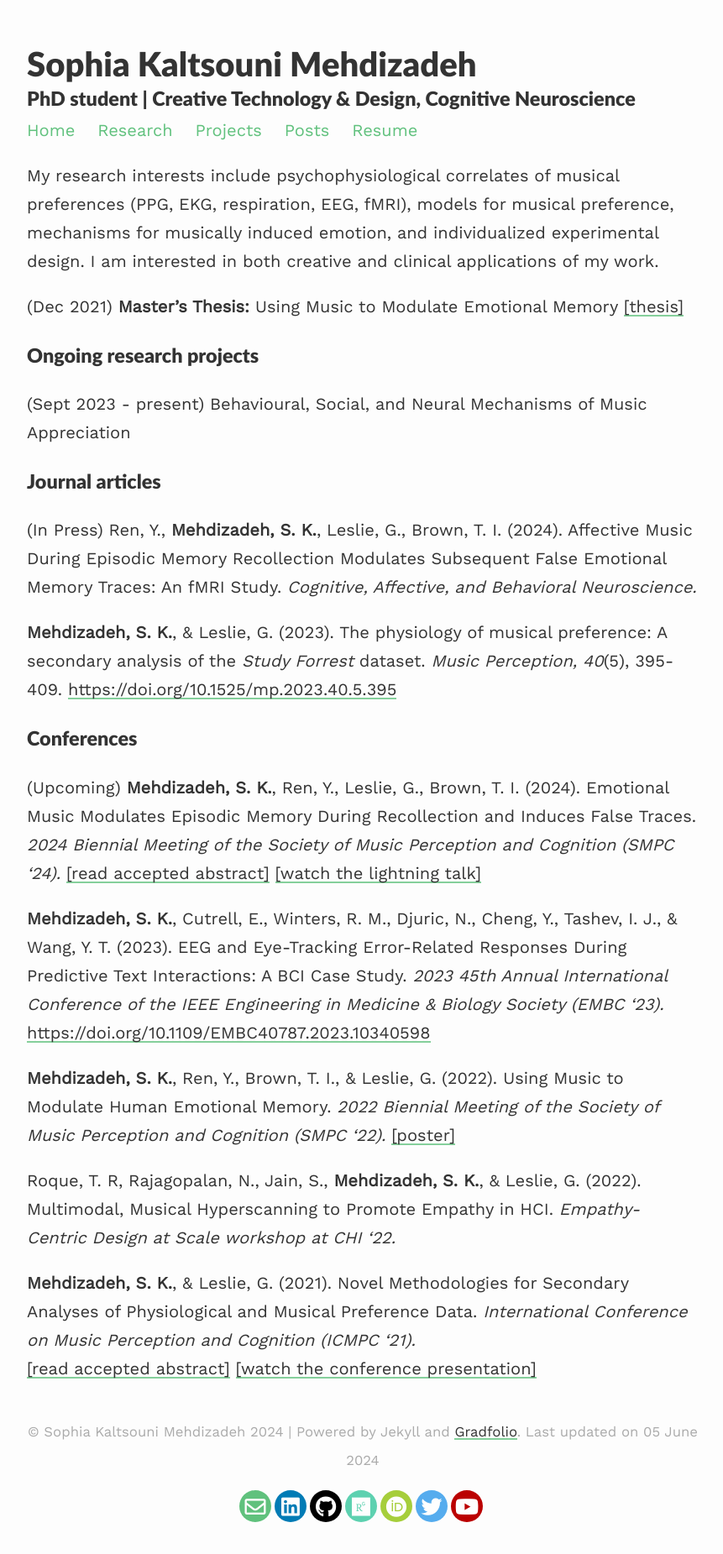
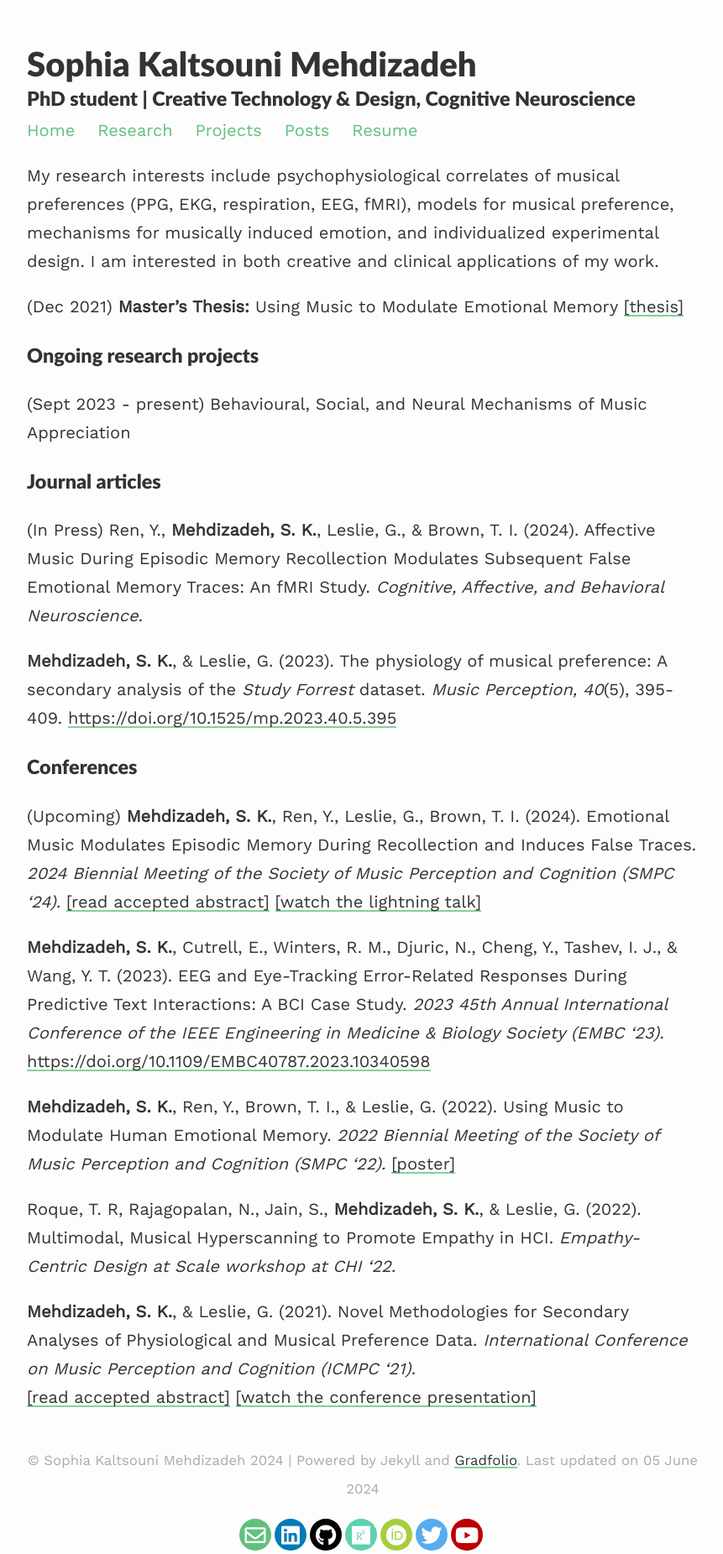
Before and after one commit to smehdizadeh/smehdizadeh.github.io, a Jekyll site: the page built from _pages/research.md, in a window 1280 px wide. Shown: the whole page at 84% size, without its empty margins (208-1069 px from the left). Built offline with Jekyll 4.4.1, drawn with Linux system fonts in a browser that asks for light colours; nearby versions of some CDN libraries; before the commit the page ends 1817 px from its top, so only the background shows below that.

```diff
--- a/_pages/research.md
+++ b/_pages/research.md
@@ -15,7 +15,7 @@ My research interests include psychophysiological correlates of musical preferen
 
 ### Journal articles ###
 
-(In Press) Ren, Y., **Mehdizadeh, S. K.**, Leslie, G., Brown, T. I. (2024). Affective Music During Episodic Memory Recollection Modulates Subsequent False Emotional Memory Traces: An fMRI Study. *Cognitive, Affective, and Behavioral Neuroscience.*
+(In Press) Ren, Y., **Mehdizadeh, S. K.**, Leslie, G., & Brown, T. I. (2024). Affective Music During Episodic Memory Recollection Modulates Subsequent False Emotional Memory Traces: An fMRI Study. *Cognitive, Affective, and Behavioral Neuroscience.*
 
 **Mehdizadeh, S. K.**, & Leslie, G. (2023). The physiology of musical preference: A secondary analysis of the *Study Forrest* dataset. *Music Perception, 40*(5), 395-409. [https://doi.org/10.1525/mp.2023.40.5.395](https://doi.org/10.1525/mp.2023.40.5.395)
 
```
